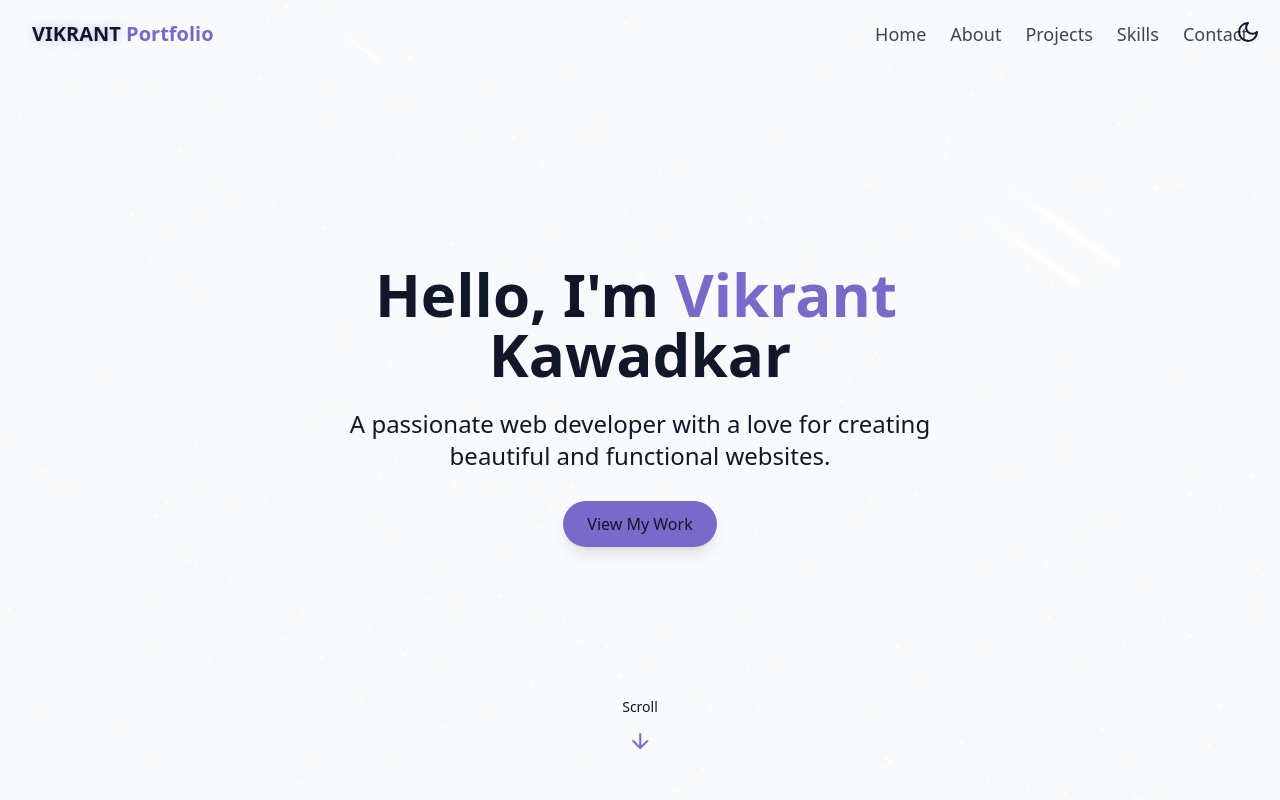
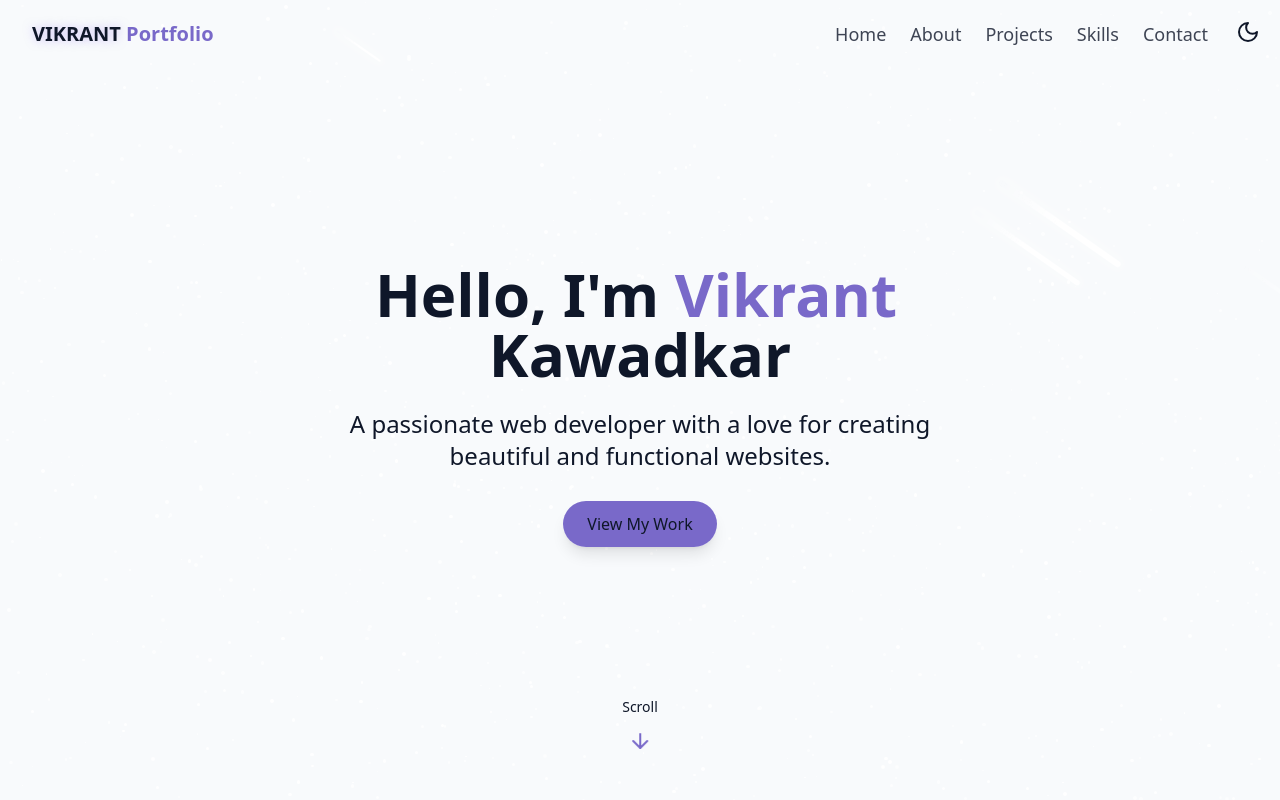
Before and after one commit to ark5234/portfolio, a React (Vite) app: page / in a window 1280 px wide. Shown: the top 800 px of the page. Built offline with nearby package versions, Linux system fonts and the light colour scheme.

Commit message:
fixed navbar margin

```diff
--- a/src/components/Navbar.jsx
+++ b/src/components/Navbar.jsx
@@ -36,7 +36,7 @@ export const Navbar = () => {
         </a>
 
         {/* Desktop Navigation */}
-        <div className="hidden md:flex space-x-6 text-lg">
+        <div className="hidden md:flex space-x-6 text-lg mr-10">
           {navItems.map((item) => (
             <a
               key={item.name}
```
